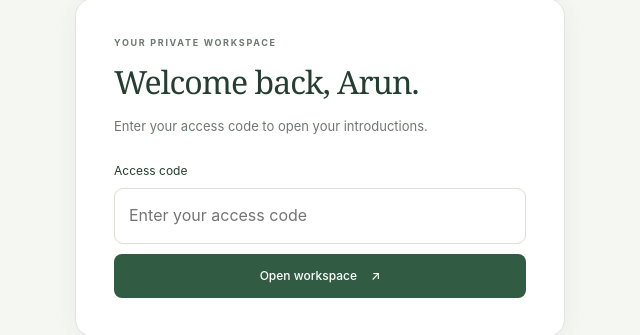
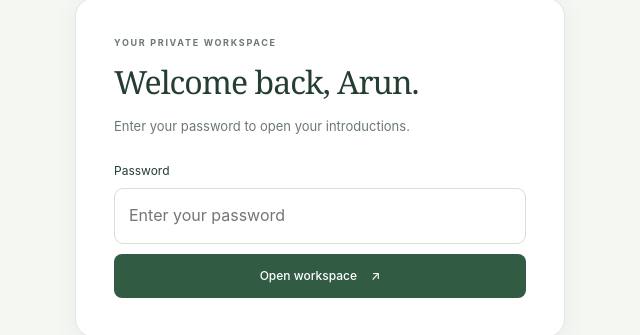
Before and after one commit to shodh-ai/warm-intro, a website with bundled scripts: page index.html in a window 1280 px wide. Shown: the part 118-453 px from the top of the page, 320-960 px from the left. Built offline with nearby package versions, Linux system fonts and the light colour scheme; files whose address does not match are found by name.

Commit message:
Restore password entry for the single-user app

```diff
--- a/index.html
+++ b/index.html
@@ -24,8 +24,8 @@
       <section id="statusBanner" class="status-banner hidden" role="status" aria-live="polite"></section>
       <section id="loadingState" class="loading-state" role="status"><span class="loading-dot"></span>Getting your introductions ready…</section>
       <section id="unlockCard" class="card unlock-card hidden">
-        <div class="eyebrow">YOUR PRIVATE WORKSPACE</div><h2>Welcome back, Arun.</h2><p class="muted">Enter your access code to open your introductions.</p>
-        <form id="unlockForm" class="stack"><label for="accessCode">Access code</label><input id="accessCode" class="input" type="password" autocomplete="current-password" placeholder="Enter your access code" required /><button class="primary-btn" type="submit">Open workspace <span aria-hidden="true">↗</span></button></form>
+        <div class="eyebrow">YOUR PRIVATE WORKSPACE</div><h2>Welcome back, Arun.</h2><p class="muted">Enter your password to open your introductions.</p>
+        <form id="unlockForm" class="stack"><label for="accessCode">Password</label><input id="accessCode" class="input" type="password" autocomplete="current-password" placeholder="Enter your password" required /><button class="primary-btn" type="submit">Open workspace <span aria-hidden="true">↗</span></button></form>
       </section>
       <section id="connectionCard" class="card unlock-card hidden">
         <h2 id="connectionTitle">Connect your Google account</h2>
--- a/sw.js
+++ b/sw.js
@@ -1,4 +1,4 @@
-const CACHE = 'warm-intro-v9';
+const CACHE = 'warm-intro-v10';
 const STATIC = ['/', '/index.html', '/styles.css', '/app.js', '/audio-recording.js', '/manifest.webmanifest', '/icon-192.png', '/icon-512.png'];
 self.addEventListener('install', e => e.waitUntil(caches.open(CACHE).then(c => c.addAll(STATIC)).then(() => self.skipWaiting())));
 self.addEventListener('activate', e => e.waitUntil(caches.keys().then(keys => Promise.all(keys.filter(key => key.startsWith('warm-intro-') && key !== CACHE).map(key => caches.delete(key)))).then(() => self.clients.claim())));
```
Also changed, not shown: README.md, 1 other file.
